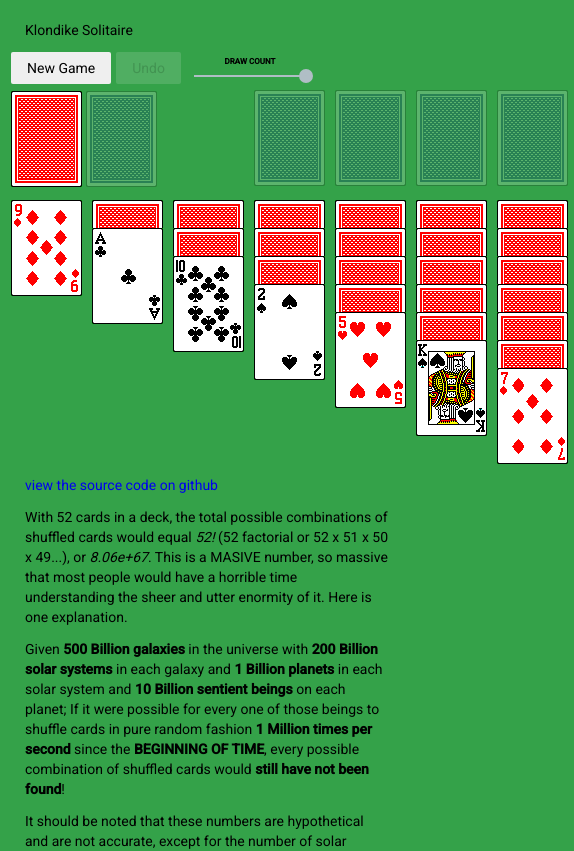
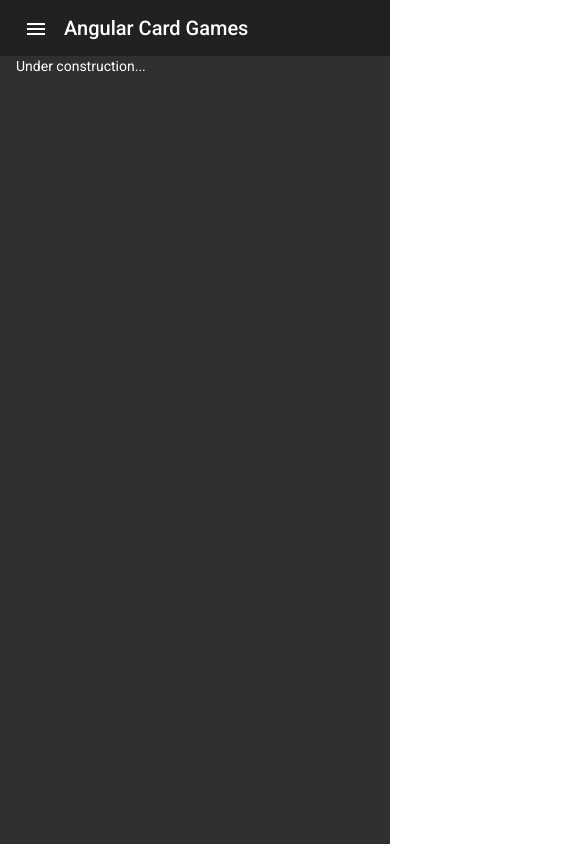
Before and after one commit to pinndulum/ngCardGames, an Angular app: page /home in a window 390 px wide. Shown: the top 851 px of the page, 574 px wide, since content can reach past the window. Built offline with nearby package versions, Linux system fonts and the light colour scheme.

Commit message:
wip left navigation, configurable menus, mobile compatibility etc

```diff
--- a/src/app/app.component.html
+++ b/src/app/app.component.html
@@ -1,6 +1,28 @@
 <!-- the application -->
-<div class="main-container">
-  <div class="content-container">
-    <router-outlet id="rootOutlet"></router-outlet>
-  </div>
+<div class="app-container" [class.is-mobile]="isMobile" *ngIf="true">
+  <mat-toolbar color="" class="app-toolbar">
+    <button mat-icon-button (click)="snav.toggle()">
+      <mat-icon>menu</mat-icon>
+    </button>
+    <h1 class="app-name">{{appname}}</h1>
+  </mat-toolbar>
+
+  <mat-sidenav-container class="app-sidenav-container" [style.marginTop.px]="topMargin">
+    <mat-sidenav #snav [mode]="mode" [fixedInViewport]="isMobile" fixedTopGap="56">
+      <mat-nav-list>
+        <ng-container *ngFor="let sec of links | keyvalue">
+          <section *ngIf="sec.key">{{sec.key}}</section>
+          <a mat-list-item *ngFor="let link of sec.value" [routerLink]="link.href">{{link.name}}</a>
+        </ng-container>
+      </mat-nav-list>
+    </mat-sidenav>
+
+    <mat-sidenav-content>
+      <div class="main-container">
+        <div class="content-container">
+          <router-outlet id="rootOutlet"></router-outlet>
+        </div>
+      </div>
+    </mat-sidenav-content>
+  </mat-sidenav-container>
 </div>
--- a/src/app/app.component.scss
+++ b/src/app/app.component.scss
@@ -0,0 +1,33 @@
+// body {
+//     .mat-drawer-container {
+//         background-color: #303030;
+//         color: #fff;
+//     }
+// }
+
+.app-container {
+  display: flex;
+  flex-direction: column;
+  position: absolute;
+  top: 0;
+  bottom: 0;
+  left: 0;
+  right: 0;
+}
+
+.is-mobile .app-toolbar {
+  position: fixed;
+  z-index: 2;
+}
+
+h1.app-name {
+  margin-left: 8px;
+}
+
+.app-sidenav-container {
+  flex: 1;
+}
+
+.is-mobile .app-sidenav-container {
+  flex: 1 0 auto;
+}
--- a/src/app/app.component.ts
+++ b/src/app/app.component.ts
@@ -1,13 +1,41 @@
-import { Component, OnInit } from '@angular/core';
+import { MediaMatcher } from '@angular/cdk/layout';
+import { ChangeDetectorRef, Component, OnDestroy, OnInit } from '@angular/core';
+import { environment as env } from 'src/environments/environment';
 
 @Component({
   selector: 'app-root',
   templateUrl: './app.component.html',
-  styleUrls: ['./app.component.scss'],
+  styleUrls: ['./app.component.scss']
 })
-export class AppComponent implements OnInit {
-  public readonly title = 'JM Card Games';
+export class AppComponent implements OnInit, OnDestroy {
+  public readonly title = env.title;
+  public readonly appname: string = env.appname;
+  public readonly links: { [key: string]: { name: string; href: string; }[] } = env.links;
+  private readonly mediaQ: MediaQueryList;
+
+  public get isMobile(): boolean {
+    return this.mediaQ.matches;
+  }
+
+  public get mode(): 'Side' | 'Over' | 'Push' {
+    return this.isMobile ? 'Over' : 'Side';
+  }
+
+  public get topMargin(): number {
+    return this.isMobile ? 56 : 0;
+  }
+
+  constructor(media: MediaMatcher,
+    private chgref: ChangeDetectorRef
+  ) {
+    this.mediaQ = media.matchMedia('(max-width: 600px)');
+    this.mediaQ.addEventListener('change', this.chgref.detectChanges);
+  }
 
   ngOnInit(): void {
   }
+
+  ngOnDestroy(): void {
+    this.mediaQ.removeEventListener('change', this.chgref.detectChanges);
+  }
 }
--- a/src/app/components/games/facecards/solitaire/klondike/klondike.component.scss
+++ b/src/app/components/games/facecards/solitaire/klondike/klondike.component.scss
@@ -1,20 +1,28 @@
-body {
-    overscroll-behavior: contain;
-    background-color: #34A249;
-}
+// body {
+//     overscroll-behavior: contain;
+//     .mat-drawer-container {
+//         background-color: #34A249;
+//         color: black;
+//     }
+// }
+
+// :host .mat-drawer-container {
+//     background-color: #34A249;
+//     color: black;
+// }
 
 .cdk-drag-preview.tableau-drag-preview {
     display: flex;
     flex-direction: column;
-
     img:not(:first-child) {
         margin-top: -100%;
     }
 }
 
 .gametable {
-    height: 96.2vh;
-
+    overscroll-behavior: contain;
+    background-color: #34A249;
+    color: black;
     p {
         margin-left: 25px;
     }
@@ -23,6 +31,7 @@ body {
         .startbutton {
             margin-left: 11px;
         }
+
         .slider {
             display: inline-flex;
             flex-direction: column;
@@ -35,6 +44,7 @@ body {
                 margin-bottom: -20px;
             }
         }
+
         .undobutton {
             margin-left: 5px;
         }
@@ -43,21 +53,17 @@ body {
     .facecard {
         min-width: 71px;
         min-height: 96px;
-
         .placeholder {
             clear: both;
         }
     }
-
     .upper {
         display: flex;
-
         .deck {
             min-width: 71px;
             min-height: 96px;
             padding: 5px 9px;
             margin: 2px 2px 5px 2px;
-
             .facecard {
                 position: absolute;
             }
@@ -68,7 +74,6 @@ body {
             min-height: 96px;
             padding: 5px 9px;
             margin: 2px 2px 5px 2px;
-
             .facecard {
                 position: absolute;
             }
@@ -77,13 +82,11 @@ body {
         .foundations {
             margin: 2px 100px;
             display: flex;
-
             .foundation {
                 min-width: 77px;
                 min-height: 102px;
                 margin: 2px;
                 padding: 2px;
-
                 .facecard {
                     position: absolute;
                 }
@@ -94,7 +97,6 @@ body {
     .tableaus {
         margin: 2px 7px;
         display: flex;
-
         .tableau {
             min-width: 77px;
             min-height: 102px;
@@ -102,12 +104,10 @@ body {
             padding: 2px;
             display: flex;
             flex-direction: column;
-
             .cdk-drag-placeholder {
                 visibility: hidden;
                 display: none !important;
             }
-
             .facecard:not(:first-child) {
                 margin-top: -100%;
             }
--- a/src/app/components/games/facecards/solitaire/klondike/klondike.component.ts
+++ b/src/app/components/games/facecards/solitaire/klondike/klondike.component.ts
@@ -1,6 +1,6 @@
 import { CdkDrag, CdkDragDrop, CdkDragStart, CdkDropList } from '@angular/cdk/drag-drop';
 import { flatten } from '@angular/compiler';
-import { Component, OnInit, ViewEncapsulation } from '@angular/core';
+import { Component, OnInit } from '@angular/core';
 import { MatDialog } from '@angular/material/dialog';
 import { switchMap } from 'rxjs/operators';
 import { ModalDialogComponent } from 'src/app/components/modal-dialog/modal-dialog.component';
@@ -15,8 +15,8 @@ import { FaceCards } from 'src/app/models/piles/decks';
 @Component({
   selector: 'app-klondike',
   templateUrl: './klondike.component.html',
-  styleUrls: ['./klondike.component.scss'],
-  encapsulation: ViewEncapsulation.None
+  styleUrls: ['./klondike.component.scss']
+  // , encapsulation: ViewEncapsulation.None
 })
 export class KlondikeComponent<FaceCard extends Card<FaceCardStyle>> implements OnInit {
 
--- a/src/app/components/home/home.component.html
+++ b/src/app/components/home/home.component.html
@@ -1 +1 @@
-<app-klondike></app-klondike>
+Under construction...
--- a/src/app/modules/app-routing.module.ts
+++ b/src/app/modules/app-routing.module.ts
@@ -12,8 +12,8 @@ const routes: Routes = [
   { path: 'games/solitaire/freecell', component: FreeCellComponent },
   { path: 'games/freeplay', component: FreePlayComponent },
   { path: 'home', component: HomeComponent },
-  { path: '', redirectTo: 'home', pathMatch: 'full' },
-  { path: '**', redirectTo: 'home' }
+  { path: '', redirectTo: 'games/solitaire/klondike', pathMatch: 'full' },
+  { path: '**', redirectTo: 'games/solitaire/klondike' }
 ];
 
 @NgModule({
--- a/src/environments/environment.ts
+++ b/src/environments/environment.ts
@@ -3,7 +3,13 @@
 // The list of file replacements can be found in `angular.json`.
 
 export const environment = {
-  production: false
+  production: false,
+  title: 'JM Card Games',
+  appname: 'Angular Card Games',
+  links: {
+    '': [{ name: 'Home', href: '/home' }],
+    'Card Games': [{ name: 'Klondike', href: '/games/solitaire/klondike' }]
+  }
 };
 
 /*
```
Also changed, not shown: src/app/app.module.ts (+8 -0 lines), src/environments/environment.prod.ts (+7 -1 lines), 1 other file (tests, documents, lock files or other folders).
